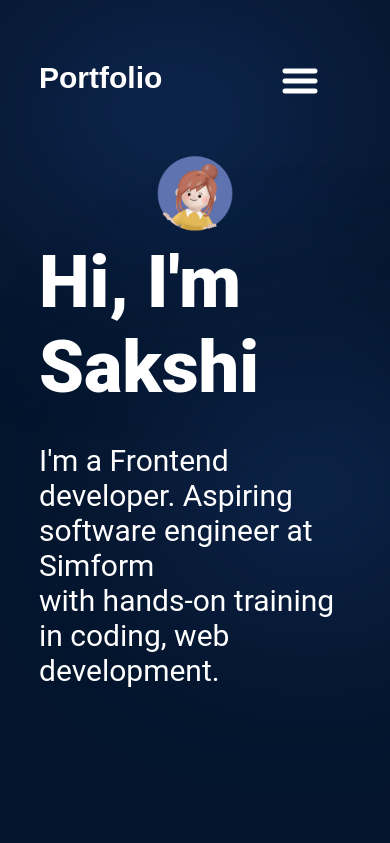
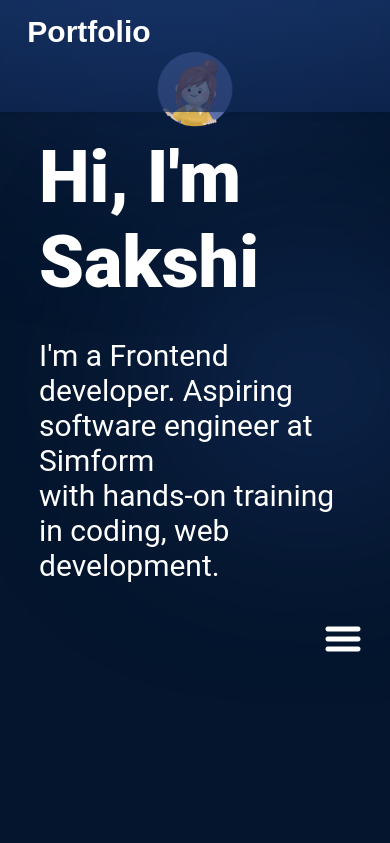
Before and after one commit to Sakshi-Simform/portfolio, a React (Vite) app: page / in a window 390 px wide. Shown: the top 843 px of the page. Built offline with nearby package versions, Linux system fonts and the light colour scheme.

Commit message:
feature:remove extra line and change navbar to fixed position

```diff
--- a/src/styles/Hero.module.css
+++ b/src/styles/Hero.module.css
@@ -9,6 +9,7 @@
   z-index: 1;
   margin-left: 10%;
   margin-right: 10%;
+  margin-top: 10%;
 }
 
 .content {
--- a/src/styles/Navbar.module.css
+++ b/src/styles/Navbar.module.css
@@ -1,13 +1,20 @@
 @import "./Variable.module.css";
 
+
 .navbar {
-  position: relative;
+  position: fixed;
   display: flex;
+  width: 100%;
+  height: 7rem;
   align-items: center;
-  justify-content: space-between;
+  justify-content: space-around;
   padding-top: 61px;
-  z-index: 2;
-  margin: 0 10%;
+  gap: 35rem;
+  z-index: 1000;
+  box-shadow: 0 2px 8px rgba(0, 0, 0, 0.1);
+  background: linear-gradient(0deg,
+      rgba(16, 41, 87, 0.7) 0%,
+      rgba(25, 55, 109, 0.7) 100%);
 }
 
 .title {
@@ -20,63 +27,73 @@
 
 .menuBtn {
   display: none;
+  font-size: 28px;
+  background: none;
+  border: none;
+  cursor: pointer;
+  color: var(--color-text);
 }
+
 
 .menu {
   display: flex;
+  align-items: center;
 }
+
 
 .menuItems {
   display: flex;
-  gap: 47px;
+  gap: 40px;
   list-style: none;
 }
 
 .menuItems a {
-  font-size: 25px;
+  font-size: 23px;
   color: var(--color-text);
   text-decoration: none;
+  transition: color 0.3s;
 }
+
+.menuItems a:hover {
+  color: var(--color-primary, #1a73e8);
+}
+
 
 @media screen and (max-width: 830px) {
   .navbar {
     flex-direction: column;
     align-items: flex-start;
-  }
-
-  .menu {
-    position: absolute;
-    right: 0;
-    margin-right: 10%;
-    flex-direction: column;
-    align-items: flex-end;
-    gap: 11px;
-    z-index: 3;
+    padding: 15px 7%;
   }
 
   .menuBtn {
     display: block;
-    cursor: pointer;
+    align-self: flex-end;
+  }
+
+  .menu {
+    width: 100%;
+    flex-direction: column;
+    align-items: flex-end;
+    position: relative;
+    margin-top: 10px;
   }
 
   .menuItems {
     display: none;
     flex-direction: column;
-    align-items: center;
-    gap: 13px;
-    border-radius: 10px;
-    background: rgb(25, 55, 109);
-    background: linear-gradient(
-      0deg,
-      rgba(25, 55, 109, 0.2) 0%,
-      rgba(25, 55, 109, 1) 100%
-    );
-    padding: 24px 33px;
-    box-shadow: 0 0 4px 0 rgba(0, 0, 0, 0.25);
+    align-items: flex-end;
+    gap: 15px;
+    background: linear-gradient(0deg,
+        rgba(25, 55, 109, 0.2) 0%,
+        rgba(25, 55, 109, 1) 100%);
+    border-radius: 8px;
+    padding: 20px;
+    box-shadow: 0 0 8px rgba(0, 0, 0, 0.25);
+    width: max-content;
   }
 
   .menuOpen {
     display: flex;
-    z-index: 1;
   }
 }
```
